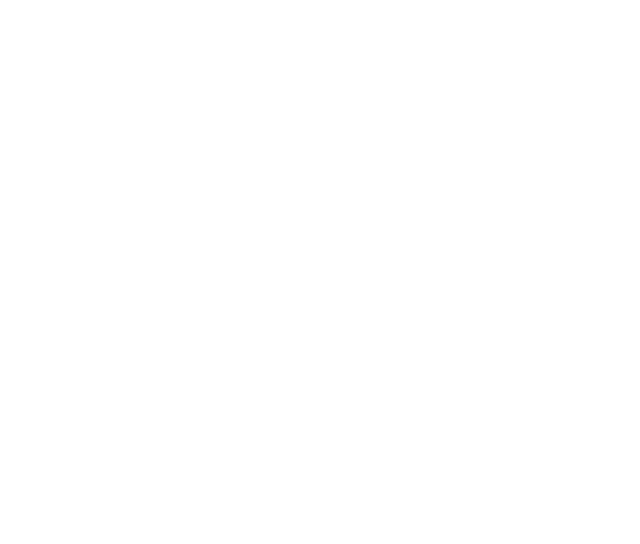
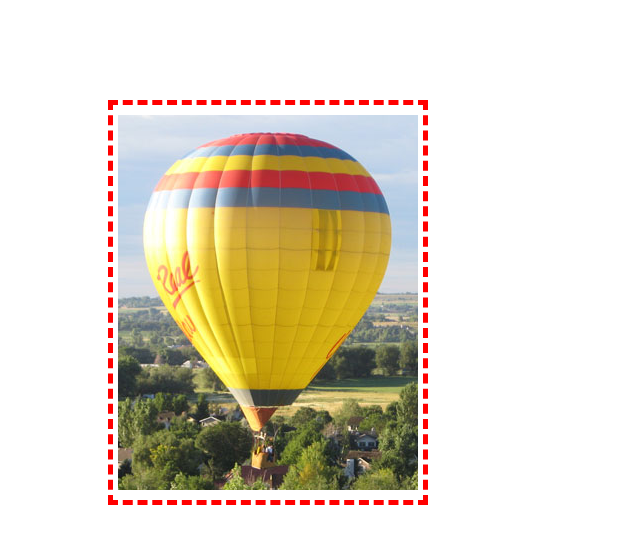
Before and after one commit to MaritzaMurillo/boxmodel, a plain HTML site: page Index3.html in a window 1280 px wide. Shown: the whole page, without its empty margins (0-640 px from the left). Drawn offline with Linux system fonts and the light colour scheme.

Commit message:
Update Index3.html

```diff
--- a/Index3.html
+++ b/Index3.html
@@ -3,11 +3,22 @@
 	<head>
 		<title>Hot Air Balloon </title>
         <style>
-
+        .balloon{
+            width:300px;
+            height:375px;
+            margin-top: 100px;
+            margin-left: 100px;
+            border: 5px dashed red;
+            padding: 10px 5px;
+        }
+        .balloon-image {
+            width: 100%;
+            height: 100%;
+        }
         </style>
 	</head>
 
 	<body>
-<div class="idk"></div>
+<div class="balloon"><img src="balloon.jpg" alt="Hot Air Balloon" class="balloon-image"></div>
 	</body>
 </html>
```
